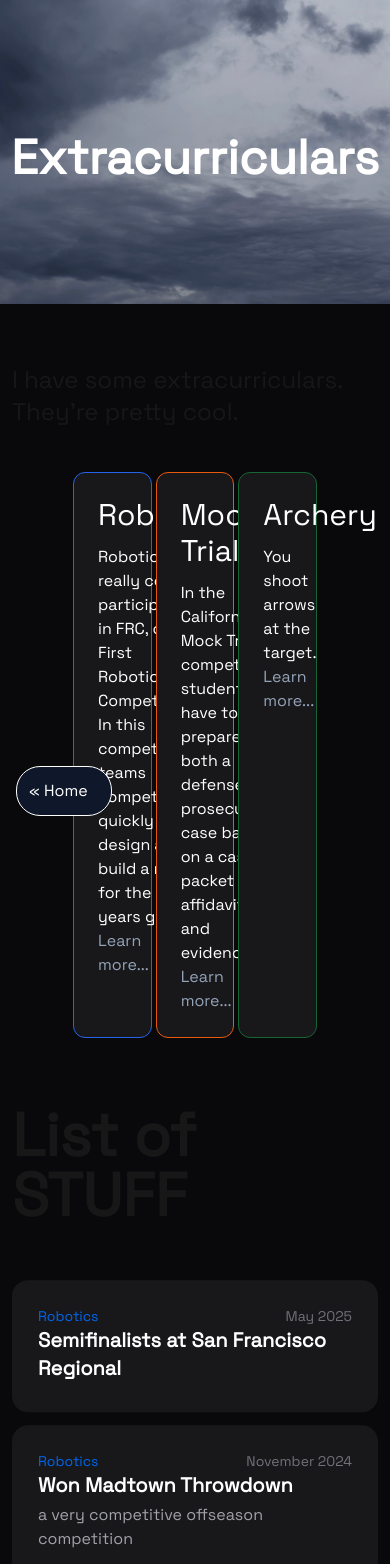
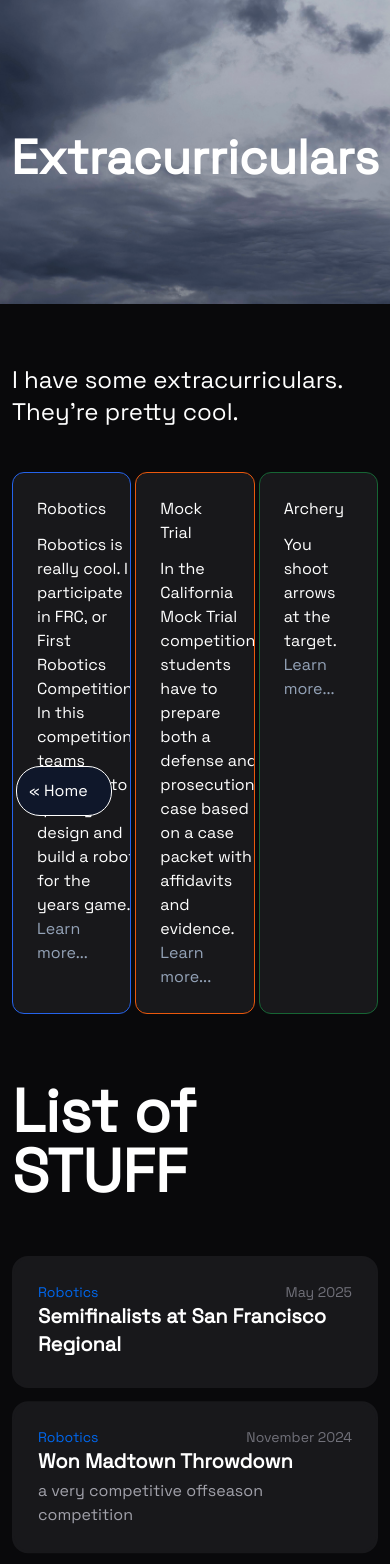
Before and after one commit to edward-j-liu/Portfolio, a Next.js app: page /extracurriculars in a window 390 px wide. Shown: the top 1564 px of the page. Built offline with nearby package versions, Linux system fonts and the light colour scheme; what @codaworks/react-glow, @nauverse/tailwind-dot-grid-backgrounds would draw is missing.

Commit message:
fixed formatting for chrome

```diff
--- a/app/components/Footer.tsx
+++ b/app/components/Footer.tsx
@@ -8,7 +8,7 @@ import {socials} from "@/app/data/socials"
 export default function Footer(){
 
     return(
-        <div className={"flex flex-col gap-2 pt-10 pl-6 justify-items-center items-center"}>
+        <div className={"flex flex-col gap-2 md:pt-6 sm:pt-4 pt-3 justify-items-center items-center"}>
             <p className={"text-center sm:text-3xl"}>Contact Me:</p>
             <div className={"pt-4 flex flex-row gap-10"}>
                 {socials.map((social, index)=> (
--- a/app/components/Projects.tsx
+++ b/app/components/Projects.tsx
@@ -3,7 +3,7 @@ import Tilt from "./Tilt"
 
 export default function Projects(){
     return(
-        <div className={"grid grid-cols-3 w-full lg:gap-x-16 sm:gap-x-4 gap-x-1"}>
+        <div className={"grid grid-cols-3 w-full lg:gap-x-10 sm:gap-x-4 gap-x-1"}>
             <Tilt>
             <div className={"relative w-full aspect-square hover:shadow-green-900 hover:shadow-2xl rounded-3xl hover:scale-110 justify-self-center"}>
                 <a href={"/education"}>
--- a/app/data/education.ts
+++ b/app/data/education.ts
@@ -18,7 +18,7 @@ export const education:year[] = [
             {name: "American Lit", school: "LAHS", grade: "A",},
             {name: "AP Mandarin", school: "LAHS", grade: "A",},
             {name: "Photography", school: "LAHS", grade: "A",},
-            {name: "Robotics 2", school: "LAHS", grade: "C",},
+            {name: "Robotics 2", school: "LAHS", grade: "B",},
         ]
     },
     {
--- a/app/education/page.tsx
+++ b/app/education/page.tsx
@@ -8,7 +8,7 @@ export default function OffseasonPage(){
     return(
         <div>
             <Nav min={0}/>
-            <div className={"flex items-center flex-col md:p-14 p-6 font-white w-screen gap-3 bg-zinc-950 bg-dot-8-s-2-zinc-900"}>
+            <div className={"flex items-center flex-col md:p-14 p-6 text-white w-screen gap-3 bg-zinc-950 bg-dot-8-s-2-zinc-900"}>
                 <p className={"text-center text-5xl md:8xl font-bold mb-4 text-white"}>Education</p>
                 <p className={"text-xl sm:w-2/3 my-6 text-white"}>It may seem strange, but I genuinely enjoy going to school. I consider myself very lucky to have great teachers and a wonderful community of classmates. I try not to let grades define me, but as a high school student that is pretty tough. Unfortunately, there isn&#39;t much else to put on a page about education. In anycase, in this page, I very tackily showcase my grades (which aren&#39;t even that good)</p>
                 <GlowContainer>
--- a/app/extracurriculars/page.tsx
+++ b/app/extracurriculars/page.tsx
@@ -39,27 +39,27 @@ export default function TeachingPage() {
         <div>
             <Nav min={0}/>
             <div
-                className={"flex items-center flex-col font-white w-screen gap-3 bg-zinc-950 bg-grid-10-s-1-zinc-900 pb-16 px-3"}>
+                className={"flex items-center flex-col text-white w-screen gap-3 bg-zinc-950 bg-grid-10-s-1-zinc-900 pb-16 px-3"}>
                 <div
                     className={"align-center md:text-8xl text-5xl text-white mb-12 w-screen py-32 bg-clouds bg-cover bg-fixed items-center justify-center text-center font-bold"}>
                     <WindowTranslate translate={[120,-300]} range={[-0.5,1.5]}><p>Extracurriculars</p></WindowTranslate>
                 </div>
                 <p className={"font-white text-2xl"}>I have some extracurriculars. They&#39;re pretty cool.</p>
-                <div className={"grid grid-cols-3 w-2/3 lg:gap-x-16 sm:gap-x-4 gap-x-1 py-8"}>
+                <div className={"grid grid-cols-3 md:w-2/3 lg:gap-x-16 sm:gap-x-4 gap-x-1 py-8"}>
                     <button
                         onClick={() => setRoboticsIsOpen(true)}
-                        className="bg-zinc-900 text-white p-6 rounded-xl hover:border-2 hover:bg-zinc-950 border border-blue-600 transition aspect-3/2 relative text-left flex flex-col"
+                        className="bg-zinc-900 overflow-hidden text-white p-6 rounded-xl hover:border-2 hover:bg-zinc-950 border border-blue-600 transition aspect-3/2 relative text-left flex flex-col"
                     >
-                        <p className={"text-3xl pb-3"}>Robotics</p>
+                        <p className={"md:md:text-3xl sm:text-xl pb-3"}>Robotics</p>
                         <p>Robotics is really cool. I participate in FRC, or First Robotics Competition. In this
                             competition, teams compete to quickly design and build a robot for the years game.</p>
                         <p className={"text-slate-400"}>Learn more...</p>
                     </button>
                     <button
                         onClick={() => setmtIsOpen(true)}
-                        className="bg-zinc-900 text-white p-6 rounded-xl hover:border-2 hover:bg-zinc-950 border border-orange-600 transition aspect-3/2 relative text-left flex flex-col"
+                        className="bg-zinc-900 overflow-hidden text-white p-6 rounded-xl hover:border-2 hover:bg-zinc-950 border border-orange-600 transition aspect-3/2 relative text-left flex flex-col"
                     >
-                        <p className={"text-3xl pb-3"}>Mock Trial</p>
+                        <p className={"md:text-3xl sm:text-xl pb-3"}>Mock Trial</p>
                         <p>In the California Mock Trial competition, students have to prepare both a defense and
                             prosecution case based on a case packet with affidavits and evidence.</p>
                         <p className={"text-slate-400"}>Learn more...</p>
@@ -68,7 +68,7 @@ export default function TeachingPage() {
                         onClick={() => setArcheryIsOpen(true)}
                         className="bg-zinc-900 text-white p-6 rounded-xl hover:border-2 hover:bg-zinc-950 border border-green-800 transition aspect-3/2 relative text-left flex flex-col"
                     >
-                        <p className={"text-3xl pb-3"}>Archery</p>
+                        <p className={"md:text-3xl sm:text-xl pb-3"}>Archery</p>
                         <p>You shoot arrows at the target.</p>
                         <p className={"text-slate-400"}>Learn more...</p>
 
--- a/app/page.tsx
+++ b/app/page.tsx
@@ -10,7 +10,7 @@ export default function Home() {
     const container = useRef<HTMLDivElement | null>(null);
 
     return (
-        <div className={"text-blue-950 h-screen bg-white snap-y snap-mandatory overflow-y-scroll"} ref={container}>
+        <div className={"text-blue-950 w-screen h-screen bg-white snap-y snap-mandatory overflow-y-scroll"} ref={container}>
             <Nav min={500}/>
             <div
                 className={"text-white justify-center px-10 md:text-9xl text-6xl font-bold bg-intro h-screen w-screen bg-cover bg-fixed bg-middle flex flex-col snap-start snap-always"}>
@@ -29,13 +29,13 @@ export default function Home() {
                 </svg>
             </div>
             <div
-                className={"w-screen h-screen bg-white md:py-40 sm:py-32 py-10 md:px-40 sm:px-24 px-10 snap-start snap-always flex flex-col justify-center"}>
-                <p className={"sm:text-4xl text-2xl pb-4"}>Welcome to my Portfolio!</p>
-                <p className={"sm:text-2xl"}>My name is Edward Liu, Class of 26’ at Los Altos High School.
+                className={"w-screen min-h-full  bg-white py-12 md:px-32 sm:px-14 px-4 snap-start snap-always flex-col flex grow justify-center"}>
+                <p className={"md:text-4xl sm:text-3xl text-2xl pb-4"}>Welcome to my Portfolio!</p>
+                <p className={"md:text-2xl sm:text-xl"}>My name is Edward Liu, Class of 26’ at Los Altos High School.
                     This portfolio is meant to be a neat little showcase of the things I have done and who I am as a
                     person. I hope you explore it thoroughly, I put a lot of effort into many of the smaller details.
                 </p>
-                <div className={"pt-16"}>
+                <div className={"pt-12"}>
                     <Projects/>
                     <Footer/>
                 </div>
```
